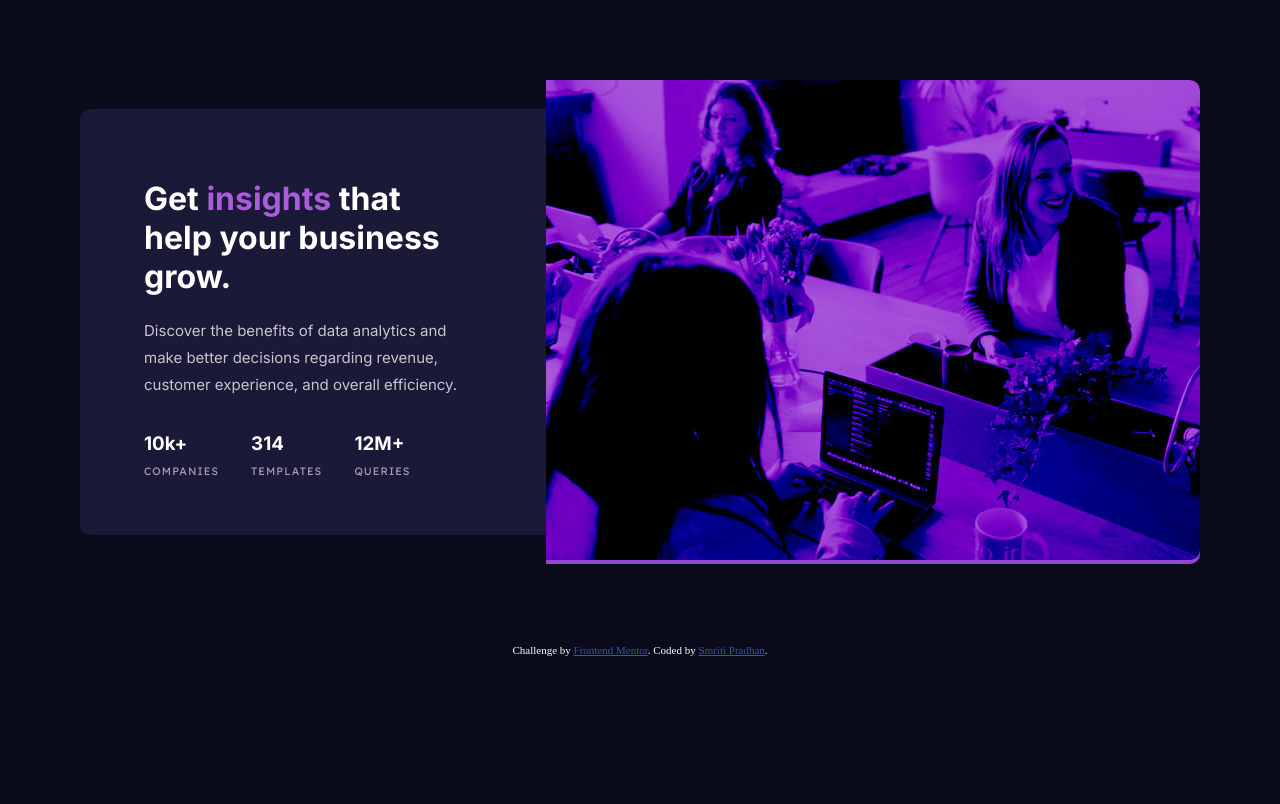
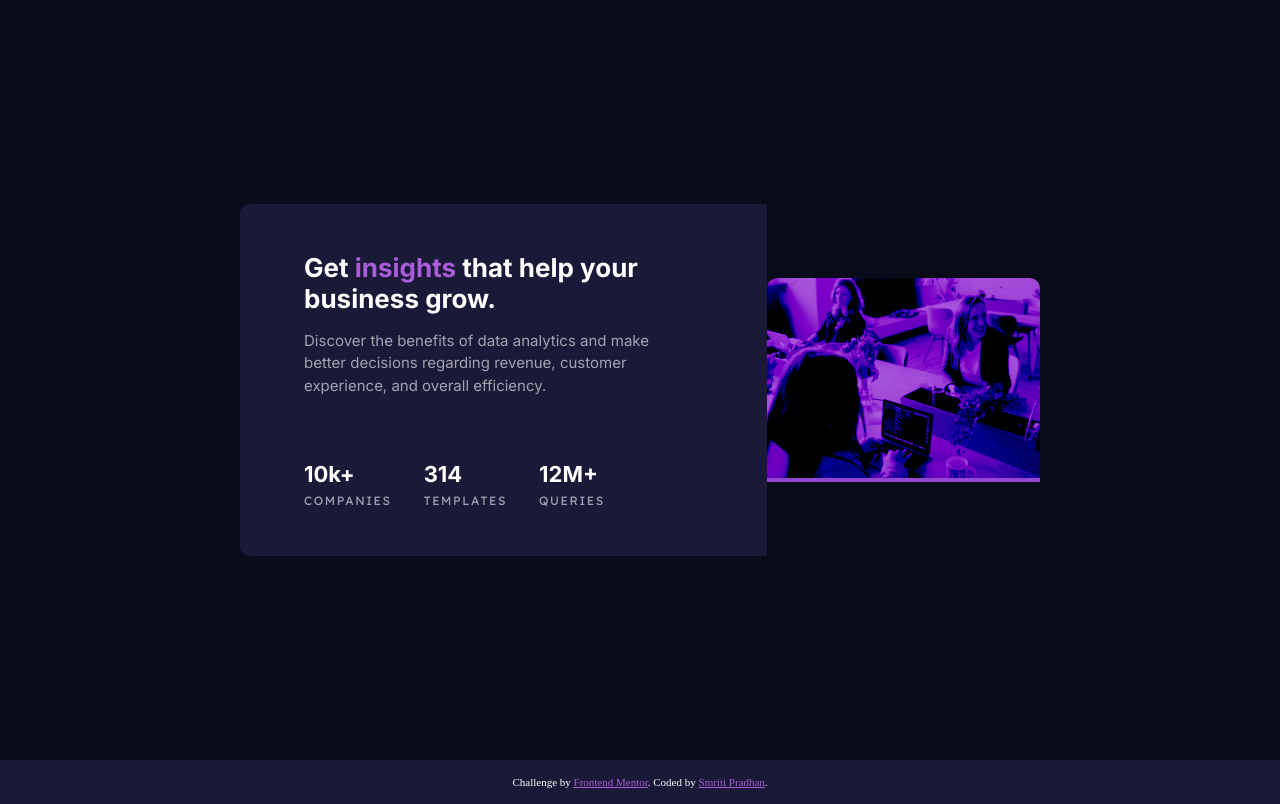
Before and after one commit to Smritipradhan01/stats-preview-card-component-main, a plain HTML site: page index.html in a window 1280 px wide. Drawn offline with Linux system fonts and the light colour scheme.

Commit message:
updated style.css

```diff
--- a/css/style.scss
+++ b/css/style.scss
@@ -4,125 +4,176 @@
 - Slightly transparent white (main paragraph): hsla(0, 0%, 100%, 0.75)
 - Slightly transparent white (stat headings): hsla(0, 0%, 100%, 0.6)*/
 
- :root {
+:root {
     --main-background: hsl(233, 47%, 7%);
     --card-background: hsl(244, 38%, 16%);
     --accent: hsl(277, 64%, 61%);
     --bg-violet: hsl(277deg, 100%, 50%, 0.42);
     --bg-light-violet: hsl(293deg, 42%, 35%, 0.24);
+    --white: hsl(0, 0%, 100%);
+    --slightly--transparent--white-mp: hsla(0, 0%, 100%, 0.75);
+    --slightly--transparent--white-sh: hsla(0, 0%, 100%, 0.6);
 }
 
 body {
+    min-height: 100vh;
     margin: 0;
     padding: 0;
     box-sizing: border-box;
     background: var(--main-background);
 }
 
-.container {
-    padding: 0;
-    margin: 0;
+main {
+    min-height: 95vh;
     display: flex;
     flex-direction: column;
     align-items: center;
     justify-content: center;
 }
 
-.image-container {
-    background-size: cover;
-    border-radius: 0 10px 10px 0;
+h1,
+h2,
+h3,
+h4,
+h5,
+h6,
+p,
+ul,
+li {
+    margin: 0;
+    padding: 0;
+}
+
+.container {
+    max-width: 320px;
+}
+
+.img-container {
+    background-size: contain;
+    border-radius: 10px 10px 0 0;
 }
 
 .overlay {
     background: var(--accent);
-    border-radius: 0 10px 10px 0;
+    border-radius: 10px 10px 0 0;
 }
 
 .overlay-two {
     background: var(--bg-light-violet);
     mix-blend-mode: color-burn;
-    border-radius: 0 10px 10px 0;
+    border-radius: 10px 10px 0 0;
 }
 
-.image-container img {
-    border-radius: 0 10px 10px 0;
+.img-container img {
+    border-radius: 10px 10px 0 0;
+    width: 100%;
 }
 
 .desktop-img {
     display: none;
 }
 
-.card {
+.card_container {
+    padding: 2rem 1.5rem;
     background-color: var(--card-background);
     border-radius: 0 0 10px 10px;
     text-align: center;
+
     span {
         color: var(--accent);
     }
 }
 
-h1,
+h2,
 h3 {
-    color: hsl(0, 0%, 100%);
+    color: var(--white);
     font-family: 'Inter';
 }
 
 h3 {
-    margin-bottom: 0;
+    font-size: 22px;
 }
 
-p {
-    color: hsla(0, 0%, 100%, 0.75);
-    font-size: 15px;
-    font-family: 'Inter';
-    line-height: 1.8em;
+.card_heading {
+    font-size: 26px;
+    font-weight: 700;
+    margin-bottom: 1rem;
 }
 
-.stats-container ul {
-    display: block;
-    list-style-type: none;
-    margin: 0;
-    padding: 0;
+.card_text {
+    color: var(--slightly--transparent--white-sh);
+    font-size: 15px;
+    font-weight: 400;
+    font-family: 'Inter';
+    line-height: 1.5em;
+}
+
+.stats-container {
+    margin-top: 2.5rem;
+
+    ul {
+        display: block;
+        list-style-type: none;
+
+        li {
+            margin-top: 1.5rem;
+
+        }
+    }
 }
 
 h6 {
-    color: hsla(0, 0%, 100%, 0.6);
+    color: var(--slightly--transparent--white-sh);
     font-family: 'Lexend Deca';
     text-transform: uppercase;
-    font-weight: lighter;
-    letter-spacing: .1em;
-    margin-top: .8em;
+    letter-spacing: .1rem;
+    margin-top: .5em;
+    font-size: 12px;
+    font-weight: 400;
 }
 
-@media (min-width: 786px) {
+@media (min-width: 1140px) {
     .container {
         display: flex;
         flex-direction: row-reverse;
-        padding: 5em;
+        justify-content: center;
+        align-items: center;
+        width: 100%;
+        max-width: 800px;
     }
-    .card {
+
+    .card_container {
         border-radius: 10px 0 0 10px;
-        padding: 3em 5em 2em 4em;
+        padding: 3em 5em 3em 4em;
         text-align: left;
-        width: 50%;
     }
+
     .stats-container ul {
         display: flex;
+
         li {
             margin-right: 2em;
         }
     }
-    img {
+
+    .img-container {
         border-radius: 0 10px 10px 0;
     }
 }
 
-.attribution {
-    font-size: 11px;
-    text-align: center;
-    color: white;
+
+footer {
+    padding: 1rem;
+    background: var(--card-background);
+
+    .attribution {
+        font-size: 11px;
+        align-items: center;
+        text-align: center;
+        color: white;
+    }
+
+    .attribution a {
+        color: var(--accent)
+    }
 }
-
-.attribution a {
-    color: hsl(228, 45%, 44%);
-}
--- a/index.html
+++ b/index.html
@@ -12,21 +12,20 @@
 <body>
     <main>
         <div class="container">
-            <div class="image-container">
+            <div class="img-container">
                 <div class="overlay">
                     <div class="overlay-two">
                         <img class="desktop-img" src="images/image-header-desktop.jpg" alt="Workplace Picture">
                         <img class="mobile-img" src="images/image-header-mobile.jpg" alt="Workplace Picture">
                     </div>
                 </div>
+            </div>
+            <div class="card_container">
+                <h2 class="card_heading">
+                    Get <span>insights</span> that help your business grow.
+                </h2>
 
-            </div>
-            <div class="card">
-                <h1>
-                    Get <span>insights</span> that help your business grow.
-                </h1>
-
-                <p>
+                <p class="card_text">
                     Discover the benefits of data analytics and make better decisions regarding revenue, customer
                     experience, and overall efficiency.
                 </p>
```
Also changed, not shown: css/style.css, 1 other file.
